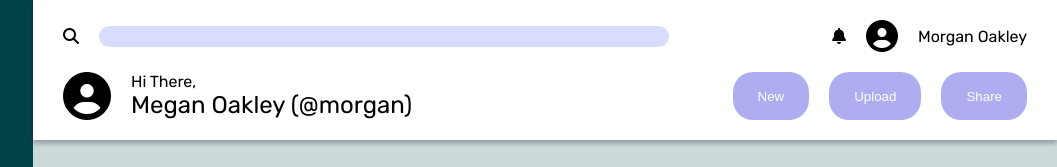
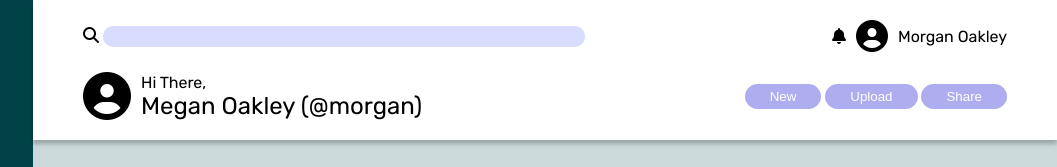
Before and after one commit to cdevelopment010/the-odin-project, a plain HTML site: page intermediate-html-css/project-admin-dashboard/index.html in a window 1280 px wide. Shown: the top 167 px of the page, 223-1280 px from the left. Drawn offline with Linux system fonts and the light colour scheme; a web font is replaced by a local one.

Commit message:
Fix: header to 2 by 2 grid
changed html and css to allow the header to be a 2 by 2 grid
and positioned items accordingly. This was to allow for proper
alignment for the profile and buttons.

```diff
--- a/intermediate-html-css/project-admin-dashboard/index.html
+++ b/intermediate-html-css/project-admin-dashboard/index.html
@@ -43,9 +43,11 @@
         </aside>
 
         <section class="header">
-            <div class="search-area">
+            <div class="header-left header-top">
                 <i class="fa-solid fa-magnifying-glass"></i>
                 <input class="search-bar" type="text">
+            </div>
+            <div class="header-right header-top grid align-left">
                 <i class="fa-solid fa-bell"></i>
                 <div class="profile">
                     <i class="fa-solid fa-circle-user fa-2x"></i>
@@ -53,8 +55,8 @@
                 <p>Morgan Oakley</p>
             </div>
 
-            <div class="action-area">
 
+            <div class="header-left header-bottom grid">
                 <div class="profile">
                     <i class="fa-solid fa-circle-user fa-3x"></i>
                 </div>
@@ -62,10 +64,14 @@
                     <p>Hi There,</p>
                     <p class="user-name">Megan Oakley (@morgan)</p>
                 </div>
+            </div>
 
+            <div class="header-right header-bottom align-left">
                 <button class="btn">New</button>
                 <button class="btn">Upload</button>
                 <button class="btn">Share</button>
+            </div>
+
             </div>
         </section>
 
--- a/intermediate-html-css/project-admin-dashboard/style.css
+++ b/intermediate-html-css/project-admin-dashboard/style.css
@@ -72,16 +72,33 @@ li {
 }
 
 .header {
-    padding: 20px 30px;
+    padding: 20px 50px;
     box-shadow: 0 4px 4px 0 rgba(0,0,0,0.25);
+    display: grid;
+    grid-template-columns: 2fr 1fr;
+    align-items: center;
+    justify-content: space-between;
+    gap: 20px;
 }
 
-.search-area {
+.header-left {
+    grid-column: 1 / 2;
+}
+
+.header-right {
+    grid-column: 2 / 3;
+}
+
+.grid {
     display: grid;
-    gap: 20px;
-    grid-template-columns: auto 1fr auto auto auto;
-    margin-bottom: 20px;
+    grid-auto-columns:max-content;
+    grid-auto-flow: column;
+    gap: 10px;
     align-items: center;
+}
+
+.align-left {
+    justify-self: end;
 }
 
 .search-bar {
```
